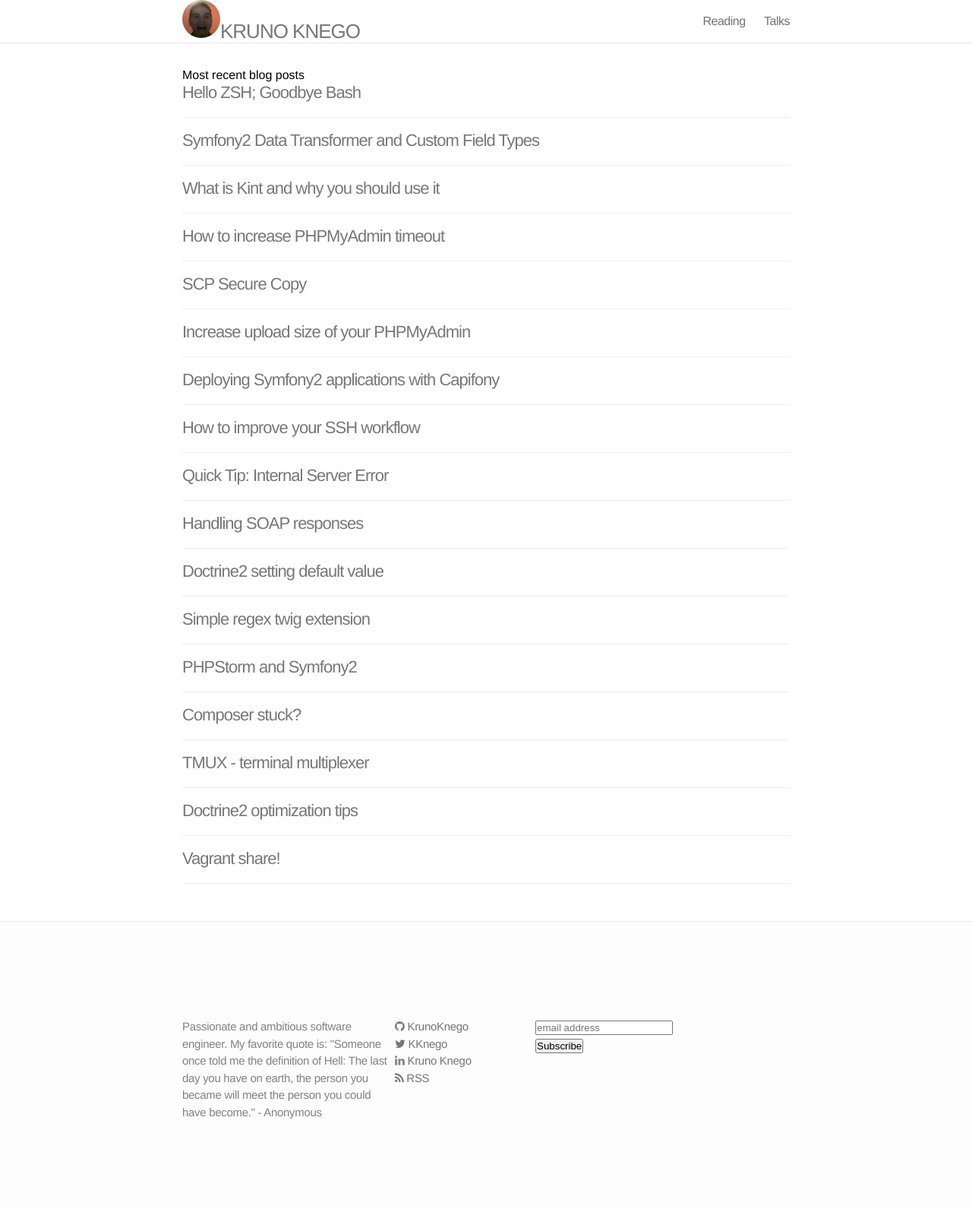
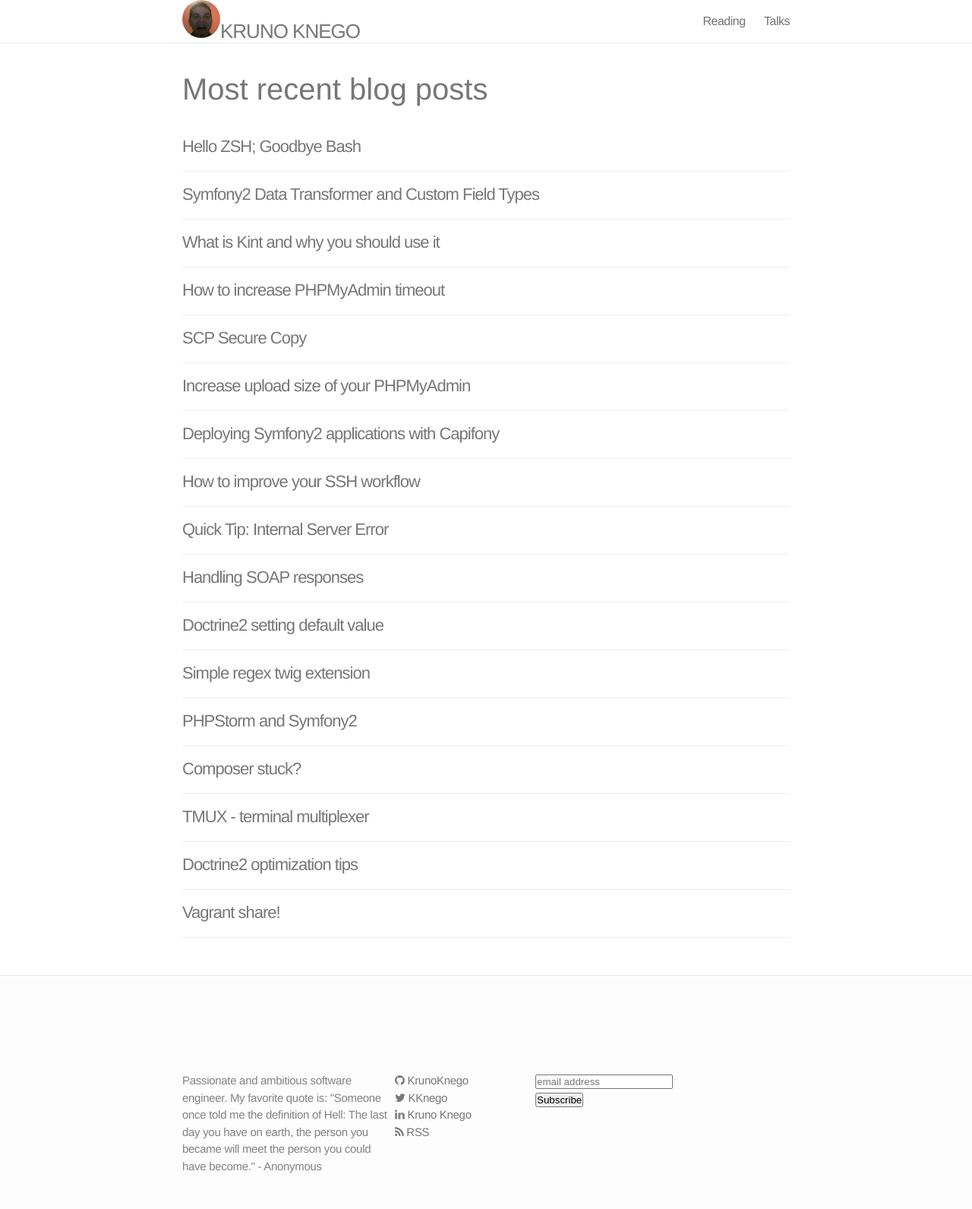
Before and after one commit to guotechfin/KrunoKnego.github.io, a Jekyll site: the page built from index.html, in a window 1280 px wide. Shown: the whole page at 76% size. Built offline with Jekyll 4.4.1, drawn with Linux system fonts in a browser that asks for light colours; nearby versions of some CDN libraries; the list of posts is cut into pages by our own code; comment, search, counter and statistics services are not loaded; before the commit the page ends 1520 px from its top, so only the background shows below that.

Commit message:
Updates.

```diff
--- a/css/main.css
+++ b/css/main.css
@@ -508,3 +508,10 @@ hr {
     background:#FDFDFD;
     clear:left;
     font-family: "Myriad Pro", Myriad, "Liberation Sans", "Nimbus Sans L", "Helvetica Neue", Helvetica, Arial, sans-serif;}
+
+.index-title {
+    font-size: 40px;
+    font-weight: 100;
+    color: #777777;
+    margin-bottom: 35px;
+}
--- a/index.html
+++ b/index.html
@@ -1,16 +1,14 @@
 ---
 layout: default
 ---
-<h1 class="entry-title">Most recent blog posts</h1>
+<h1 class="index-title">Most recent blog posts</h1>
 <div class="home">
-
     {% for post in paginator.posts %}
       <div class="post">
         <a class="post-link" title="{{ post.title }}" href="{{ post.url | prepend: site.baseurl }}">{{ post.title }}</a>
       </div>
     <hr/>
     {% endfor %}
-
 </div>
 {% if paginator.total_pages > 1 %}
 <div class="pagination">
```
